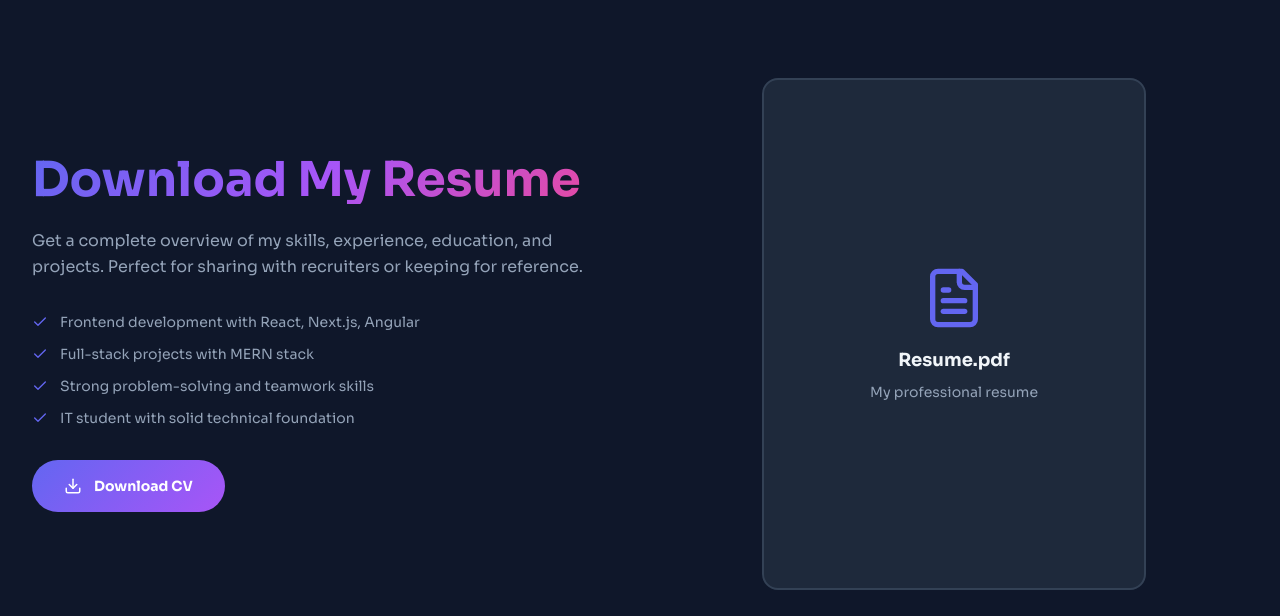
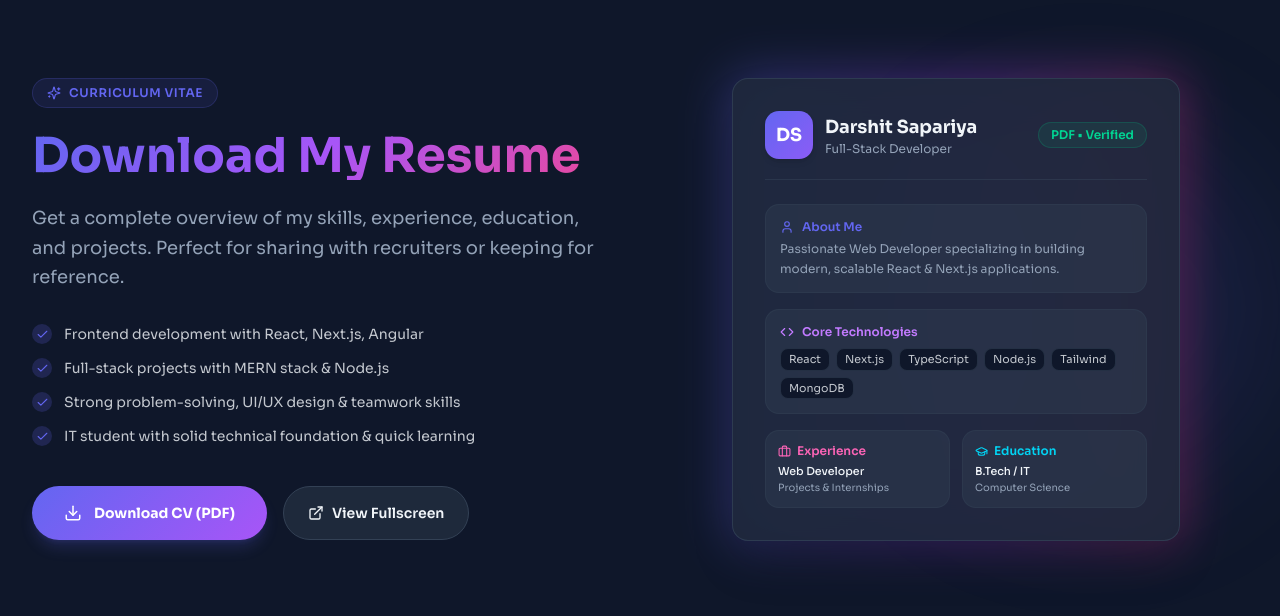
Before and after one commit to Darshit-Sapariya/portfolio, a Next.js app: page / in a window 1280 px wide. Shown: the part 4544-5160 px from the top of the page. Built offline with nearby package versions, Linux system fonts and the light colour scheme.

Commit message:
Redesign Resume section right side with interactive document mockup

```diff
--- a/components/resume.tsx
+++ b/components/resume.tsx
@@ -1,60 +1,181 @@
 "use client"
 
 import { motion } from "framer-motion"
-import { Download, FileText, Check } from "lucide-react"
+import { Download, Check, FileText, ExternalLink, Sparkles, User, Briefcase, GraduationCap, Code } from "lucide-react"
 
 export default function Resume() {
   return (
-    <section id="resume" className="py-20 md:py-32">
-      <div className="max-w-7xl mx-auto px-4 sm:px-6 lg:px-8">
+    <section id="resume" className="py-20 md:py-32 relative overflow-hidden">
+      {/* Background Glow */}
+      <div className="absolute top-1/2 right-0 -translate-y-1/2 w-96 h-96 bg-primary/10 rounded-full blur-3xl pointer-events-none" />
+
+      <div className="max-w-7xl mx-auto px-4 sm:px-6 lg:px-8 relative z-10">
         <motion.div
           initial={{ opacity: 0, y: 30 }}
           whileInView={{ opacity: 1, y: 0 }}
           viewport={{ once: true }}
           transition={{ duration: 0.5 }}
-          className="grid md:grid-cols-2 gap-10 items-center"
+          className="grid lg:grid-cols-12 gap-12 items-center"
         >
-          <div>
+          {/* Left Column: Content */}
+          <div className="lg:col-span-6">
+            <div className="inline-flex items-center gap-2 px-3.5 py-1.5 rounded-full bg-primary/10 border border-primary/20 text-primary text-xs font-semibold uppercase tracking-wider mb-6">
+              <Sparkles size={14} />
+              Curriculum Vitae
+            </div>
+
             <h2 className="text-3xl md:text-4xl lg:text-5xl font-bold gradient-text mb-6">
               Download My Resume
             </h2>
-            <p className="text-muted-foreground mb-8 leading-relaxed">
+            <p className="text-muted-foreground mb-8 leading-relaxed text-base md:text-lg">
               Get a complete overview of my skills, experience, education, and projects.
               Perfect for sharing with recruiters or keeping for reference.
             </p>
 
-            <div className="space-y-3 mb-8">
+            <div className="space-y-3.5 mb-10">
               {[
                 "Frontend development with React, Next.js, Angular",
-                "Full-stack projects with MERN stack",
-                "Strong problem-solving and teamwork skills",
-                "IT student with solid technical foundation",
+                "Full-stack projects with MERN stack & Node.js",
+                "Strong problem-solving, UI/UX design & teamwork skills",
+                "IT student with solid technical foundation & quick learning",
               ].map((item, i) => (
-                <div key={i} className="flex items-start gap-3 text-sm text-muted-foreground">
-                  <Check size={16} className="text-primary mt-0.5 shrink-0" />
+                <div key={i} className="flex items-center gap-3 text-sm text-foreground/80">
+                  <div className="w-5 h-5 rounded-full bg-primary/20 flex items-center justify-center shrink-0">
+                    <Check size={13} className="text-primary" />
+                  </div>
                   <span>{item}</span>
                 </div>
               ))}
             </div>
 
+            <div className="flex flex-wrap gap-4">
               <a
                 href="/Resume.pdf"
                 download
-              className="inline-flex items-center gap-3 px-8 py-4 rounded-full gradient-secondary text-white font-bold text-sm hover:opacity-90 transition-all duration-300 hover:scale-105"
+                className="inline-flex items-center gap-3 px-8 py-4 rounded-full gradient-secondary text-white font-bold text-sm shadow-lg shadow-primary/20 hover:opacity-90 transition-all duration-300 hover:scale-105"
               >
                 <Download size={18} />
-              Download CV
+                Download CV (PDF)
+              </a>
+              <a
+                href="/Resume.pdf"
+                target="_blank"
+                rel="noopener noreferrer"
+                className="inline-flex items-center gap-2 px-6 py-4 rounded-full bg-card border border-border text-foreground font-semibold text-sm hover:bg-card/80 hover:border-primary/50 transition-all duration-300"
+              >
+                <ExternalLink size={16} />
+                View Fullscreen
               </a>
             </div>
+          </div>
 
-          <div className="flex justify-center">
-            <div className="relative w-full max-w-sm aspect-[3/4] bg-card rounded-2xl border-2 border-border flex flex-col items-center justify-center p-8 group hover:border-primary/50 transition-all duration-500">
-              <div className="absolute inset-0 bg-gradient-to-br from-primary/5 to-transparent rounded-2xl opacity-0 group-hover:opacity-100 transition-opacity duration-500" />
-              <FileText size={64} className="text-primary mb-4 relative z-10" />
-              <h3 className="text-lg font-bold text-foreground mb-2 relative z-10">Resume.pdf</h3>
-              <p className="text-sm text-muted-foreground text-center relative z-10">
-                My professional resume
+          {/* Right Column: Premium Mockup Preview Card */}
+          <div className="lg:col-span-6 flex justify-center">
+            <div className="relative w-full max-w-md">
+              {/* Decorative Ambient Glow */}
+              <div className="absolute -inset-1.5 bg-gradient-to-r from-primary via-purple-500 to-pink-500 rounded-3xl blur-xl opacity-30 group-hover:opacity-60 transition duration-500" />
+
+              {/* Main Document Mockup */}
+              <motion.div
+                whileHover={{ y: -5 }}
+                transition={{ duration: 0.2 }}
+                className="relative bg-card/90 backdrop-blur-xl border border-border/80 rounded-2xl p-6 sm:p-8 shadow-2xl overflow-hidden group"
+              >
+                {/* Header Tag */}
+                <div className="flex items-center justify-between border-b border-border/60 pb-5 mb-6">
+                  <div className="flex items-center gap-3">
+                    <div className="w-12 h-12 rounded-xl gradient-primary flex items-center justify-center text-white font-bold text-lg shadow-md">
+                      DS
+                    </div>
+                    <div>
+                      <h3 className="font-bold text-foreground text-lg">Darshit Sapariya</h3>
+                      <p className="text-xs text-muted-foreground">Full-Stack Developer</p>
+                    </div>
+                  </div>
+                  <span className="px-3 py-1 rounded-full bg-emerald-500/10 text-emerald-400 text-xs font-semibold border border-emerald-500/20">
+                    PDF • Verified
+                  </span>
+                </div>
+
+                {/* Document Section Previews */}
+                <div className="space-y-4">
+                  {/* Summary / Role */}
+                  <div className="p-3.5 rounded-xl bg-muted/40 border border-border/50">
+                    <div className="flex items-center gap-2 text-xs font-semibold text-primary mb-1">
+                      <User size={14} />
+                      <span>About Me</span>
+                    </div>
+                    <p className="text-xs text-muted-foreground leading-relaxed line-clamp-2">
+                      Passionate Web Developer specializing in building modern, scalable React & Next.js applications.
                     </p>
+                  </div>
+
+                  {/* Skills Grid */}
+                  <div className="p-3.5 rounded-xl bg-muted/40 border border-border/50">
+                    <div className="flex items-center gap-2 text-xs font-semibold text-purple-400 mb-2">
+                      <Code size={14} />
+                      <span>Core Technologies</span>
+                    </div>
+                    <div className="flex flex-wrap gap-1.5">
+                      {["React", "Next.js", "TypeScript", "Node.js", "Tailwind", "MongoDB"].map((tech) => (
+                        <span key={tech} className="px-2 py-0.5 rounded-md bg-background text-[11px] text-foreground/80 border border-border/60">
+                          {tech}
+                        </span>
+                      ))}
+                    </div>
+                  </div>
+
+                  {/* Experience & Education */}
+                  <div className="grid grid-cols-2 gap-3">
+                    <div className="p-3 rounded-xl bg-muted/40 border border-border/50">
+                      <div className="flex items-center gap-1.5 text-xs font-semibold text-pink-400 mb-1">
+                        <Briefcase size={13} />
+                        <span>Experience</span>
+                      </div>
+                      <p className="text-[11px] font-medium text-foreground">Web Developer</p>
+                      <p className="text-[10px] text-muted-foreground">Projects & Internships</p>
+                    </div>
+                    <div className="p-3 rounded-xl bg-muted/40 border border-border/50">
+                      <div className="flex items-center gap-1.5 text-xs font-semibold text-cyan-400 mb-1">
+                        <GraduationCap size={13} />
+                        <span>Education</span>
+                      </div>
+                      <p className="text-[11px] font-medium text-foreground">B.Tech / IT</p>
+                      <p className="text-[10px] text-muted-foreground">Computer Science</p>
+                    </div>
+                  </div>
+                </div>
+
+                {/* Hover overlay with quick preview & download button */}
+                <div className="absolute inset-0 bg-background/85 backdrop-blur-md opacity-0 group-hover:opacity-100 transition-all duration-300 flex flex-col items-center justify-center p-6 gap-3">
+                  <div className="w-14 h-14 rounded-full gradient-primary flex items-center justify-center text-white shadow-xl mb-1 transform group-hover:scale-110 transition-transform">
+                    <FileText size={28} />
+                  </div>
+                  <h4 className="font-bold text-foreground text-base">Resume.pdf</h4>
+                  <p className="text-xs text-muted-foreground text-center max-w-[220px]">
+                    Click to view fullscreen or download your CV copy
+                  </p>
+                  <div className="flex items-center gap-3 mt-2">
+                    <a
+                      href="/Resume.pdf"
+                      target="_blank"
+                      rel="noopener noreferrer"
+                      className="px-5 py-2.5 rounded-full bg-primary text-white text-xs font-bold hover:opacity-90 transition-opacity shadow-md flex items-center gap-1.5"
+                    >
+                      <ExternalLink size={14} />
+                      View
+                    </a>
+                    <a
+                      href="/Resume.pdf"
+                      download
+                      className="px-5 py-2.5 rounded-full gradient-secondary text-white text-xs font-bold hover:opacity-90 transition-opacity shadow-md flex items-center gap-1.5"
+                    >
+                      <Download size={14} />
+                      Download
+                    </a>
+                  </div>
+                </div>
+              </motion.div>
             </div>
           </div>
         </motion.div>
```
Lines whose indentation alone changed are shown as unchanged.
